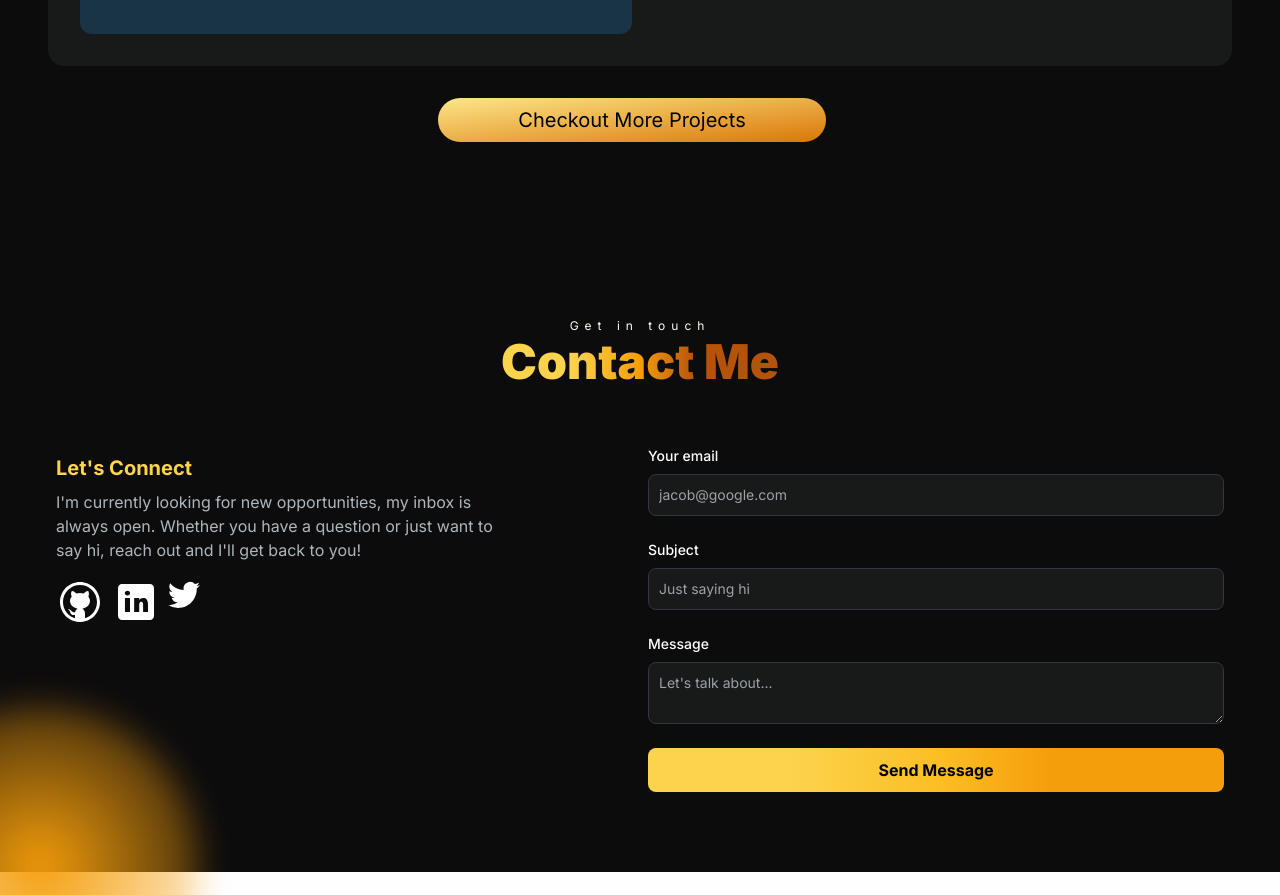
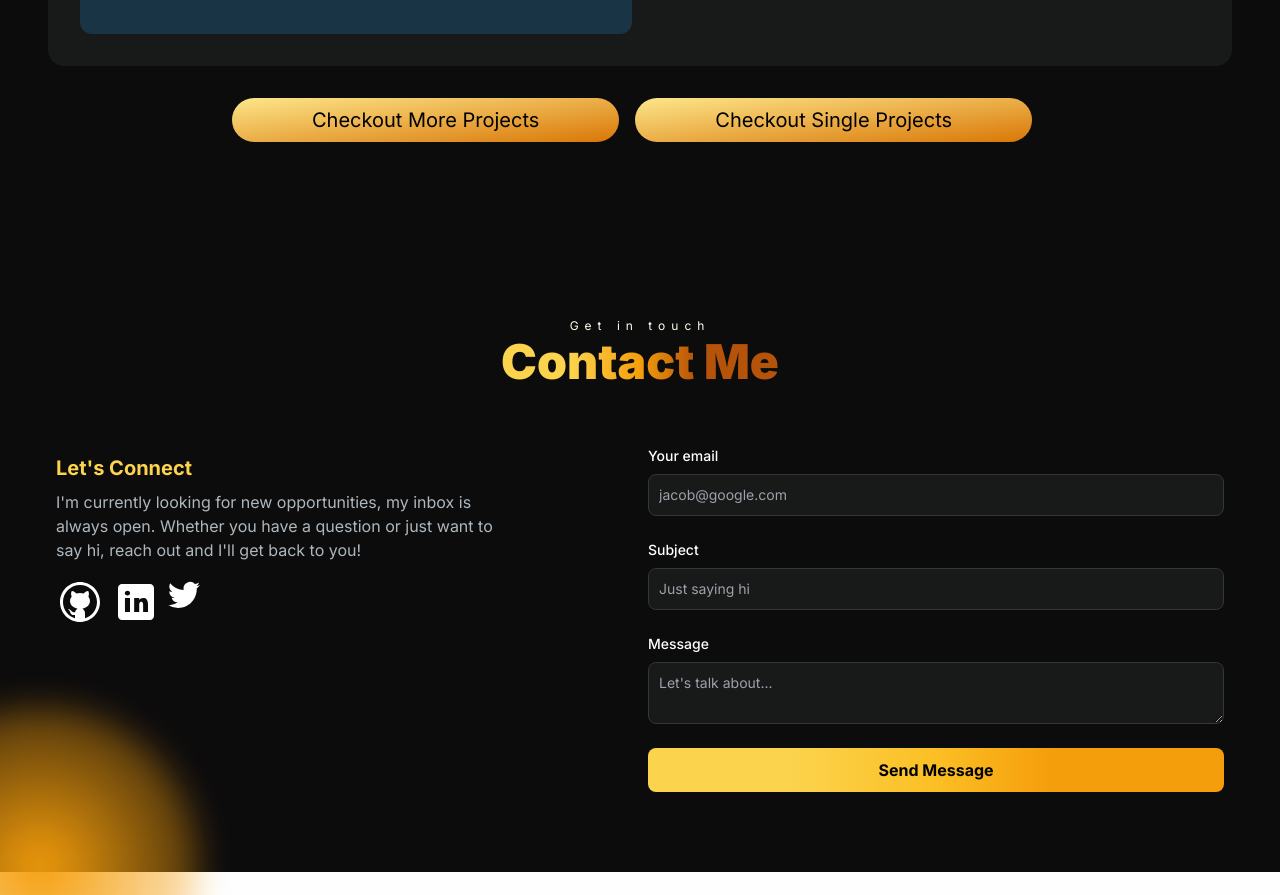
Before and after one commit to bridgitkanini/bridgitkanini-portfolio, a Next.js app: page / in a window 1280 px wide. Shown: the part 3234-4129 px from the top of the page. Built offline with nearby package versions, Linux system fonts and the light colour scheme.

Commit message:
Project description indepth

```diff
--- a/src/app/components/ProjectsSection.jsx
+++ b/src/app/components/ProjectsSection.jsx
@@ -21,6 +21,7 @@ const projectsData = [
     title: "AfriVazi",
     description:
       "Designed and implemented a shopping app dedicated to African-inspired fashion, featuring vibrant and culturally rich designs like Ankara, Asoebi, and Dashiki. The app offers a seamless user experience, integrating advanced search and filter options to help users find their perfect style.",
+    description2: "",
     image: "/images/projects/3.png",
     alt: "Project 2 Image",
     tag: ["All", "Web"],
@@ -182,6 +183,12 @@ const ProjectsSection = () => {
         >
           Checkout More Projects
         </Link>
+        <Link
+          href="/singleproject"
+          className="mt-8 text-xl px-20 inline-block py-2 w-full sm:w-fit rounded-full mr-4 bg-gradient-to-br from-amber-200 to-amber-600 hover:tracking-widest transition-all ease-in-out duration-1000 text-black"
+        >
+          Checkout Single Projects
+        </Link>
       </div>
     </section>
   );
```
